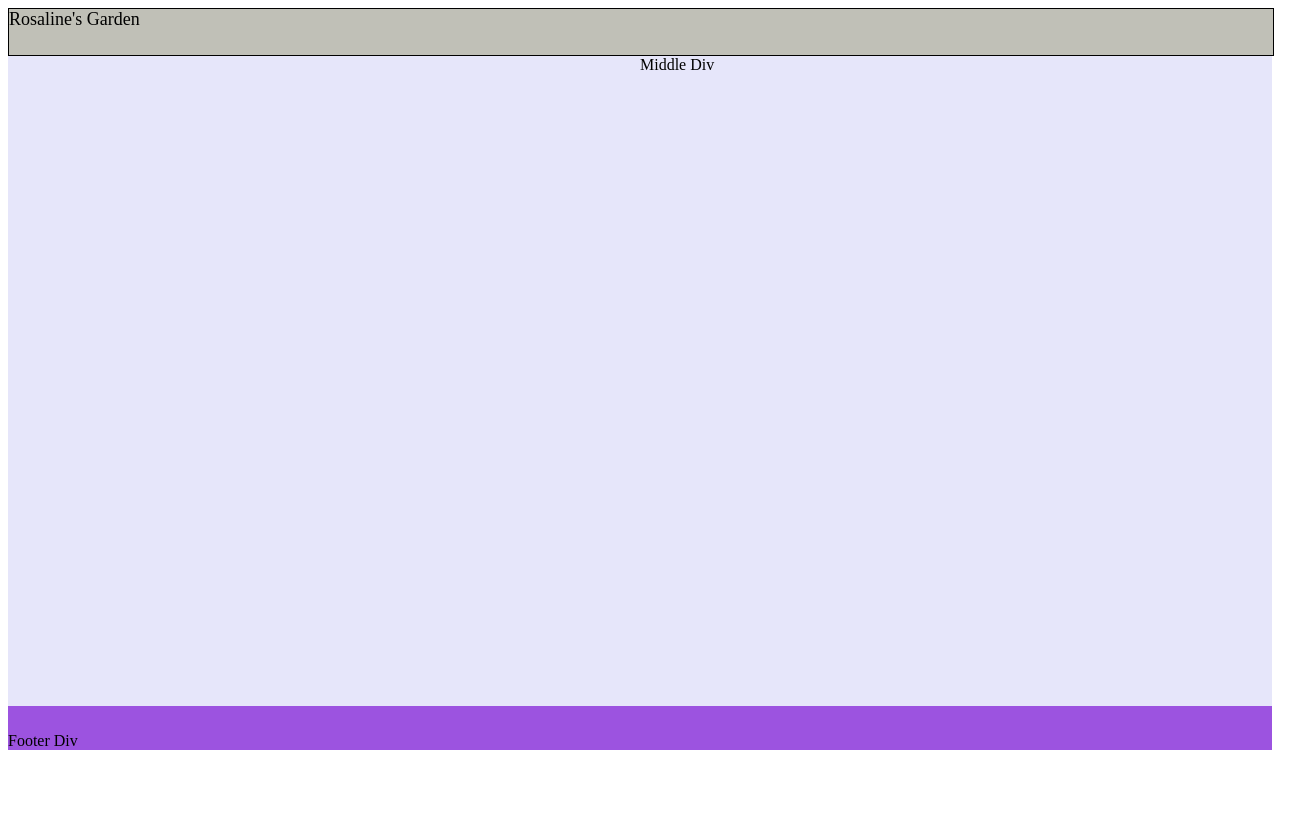
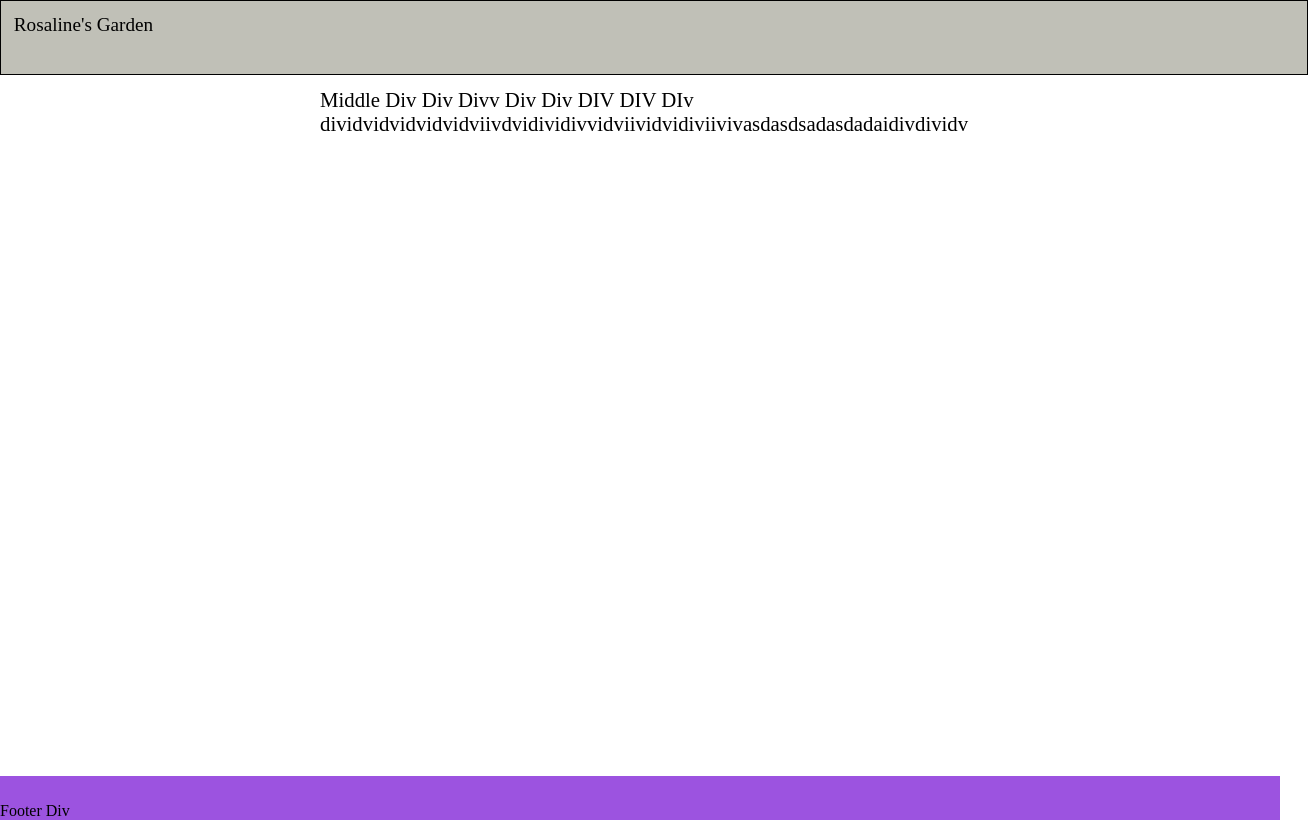
Before and after one commit to SereneMOS/Personal-Website, a plain HTML site: page home.html in a window 1280 px wide. Shown: the whole page, 1308 px wide, since content can reach past the window. Drawn offline with Linux system fonts and the light colour scheme.

Commit message:
Removed default body padding and margin, changed styling for all divs

```diff
--- a/home.html
+++ b/home.html
@@ -1,22 +1,30 @@
 <!DOCTYPE html>
 <html>
     <style>
+        body {
+            margin: 0;
+            padding: 0;
+        }
         #top-div {
             border: 1px solid;
             border-color: rgb(0, 0, 0);
             background-color: rgb(192, 192, 183);
             position: relative;
             display: flex;
-            font-size: large;
-            padding-bottom: 2%;
+            font-size: larger;
+            padding: 1%;
+            padding-bottom: 3%;
             width: 100%;
         }
         #middle-div {
-            background-color: lavender;
+            background-color: rgb(255, 255, 255);
             padding-bottom: 50%;
-            padding-left: 50%;
+            padding-left: 25%;
+            padding-top: 1%;
             display: flex;
             overflow: auto;
+            font-size: 130%;
+            box-shadow: 3px;
         }
         #footer-div {
             background-color: rgb(156, 83, 224);
@@ -28,7 +36,7 @@
 </head>
 <body>
     <div id="top-div">Rosaline's Garden</div>
-    <div id="middle-div">Middle Div</div>
+    <div id="middle-div">Middle Div Div Divv Div Div DIV DIV DIv dividvidvidvidvidviivdvidividivvidviividvidiviivivasdasdsadasdadaidivdividv</div>
     <div id="footer-div">Footer Div</div>
 </body>
 
```
